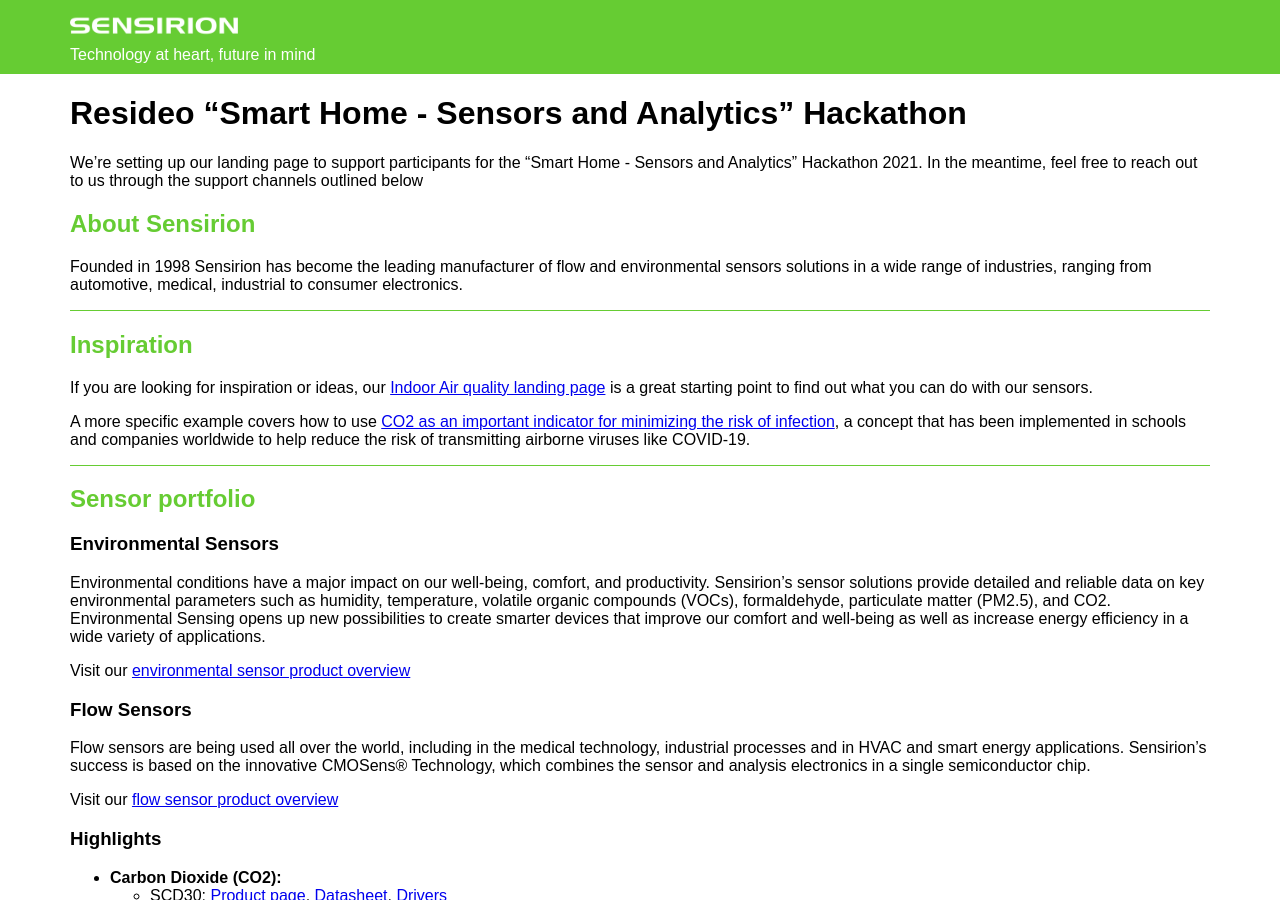
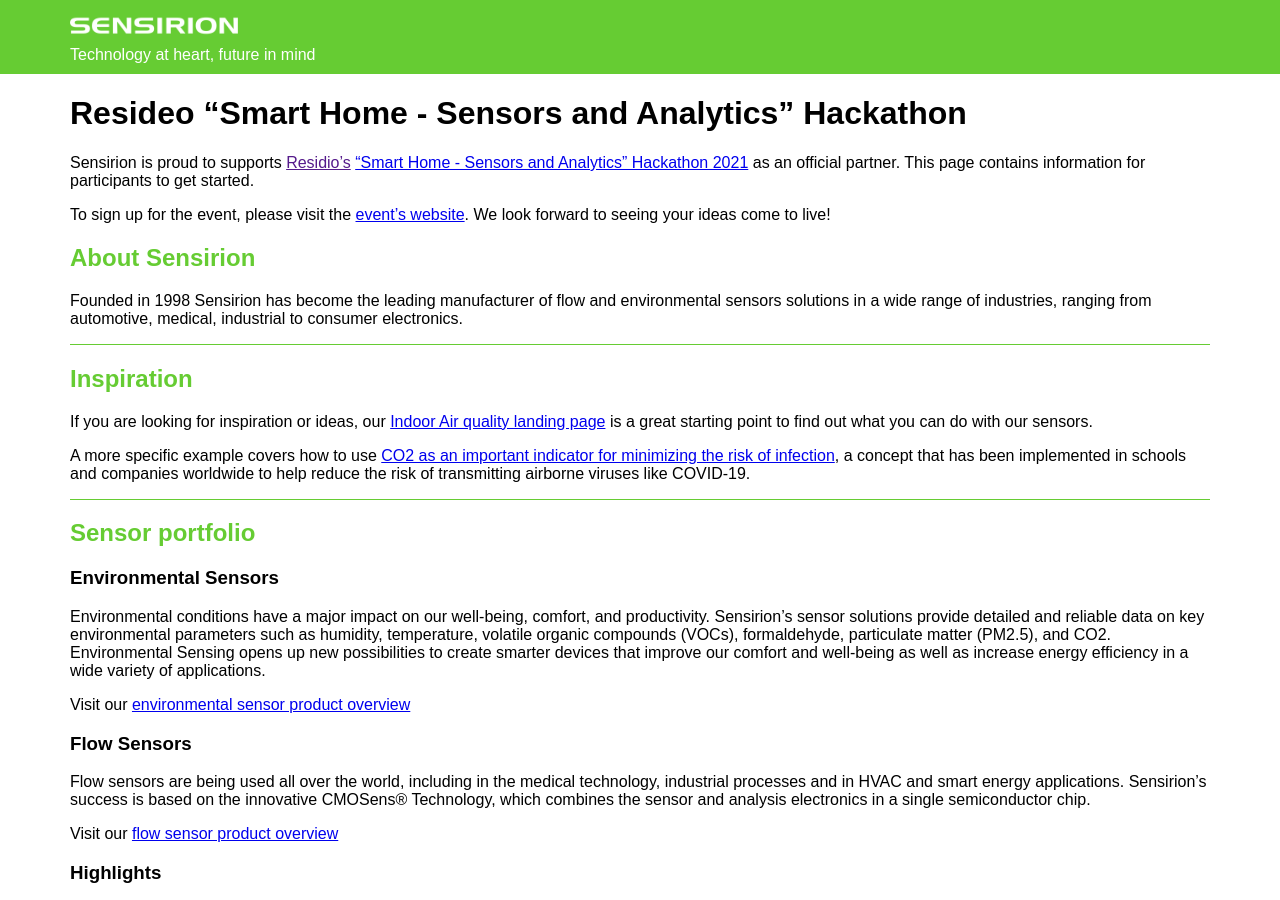
Before and after one commit to Sensirion/hack-iot, a Jekyll site: the page built from docs/index.md, in a window 1280 px wide and 900 px high. Built offline with Jekyll 4.4.1, drawn with Linux system fonts in a browser that asks for light colours.

Commit message:
add link back to event

```diff
--- a/docs/index.md
+++ b/docs/index.md
@@ -4,7 +4,9 @@ layout: default
 
 # Resideo "Smart Home - Sensors and Analytics" Hackathon
 
-We're setting up our landing page to support participants for the "Smart Home - Sensors and Analytics" Hackathon 2021. In the meantime, feel free to reach out to us through the support channels outlined below
+Sensirion is proud to supports [Residio's]() ["Smart Home - Sensors and Analytics" Hackathon 2021](https://www.hackerearth.com/challenges/hackathon/hack-iot/) as an official partner. This page contains information for participants to get started.
+
+To sign up for the event, please visit the [event's website](https://www.hackerearth.com/challenges/hackathon/hack-iot/). We look forward to seeing your ideas come to live!
 
 ## About Sensirion
 
```
